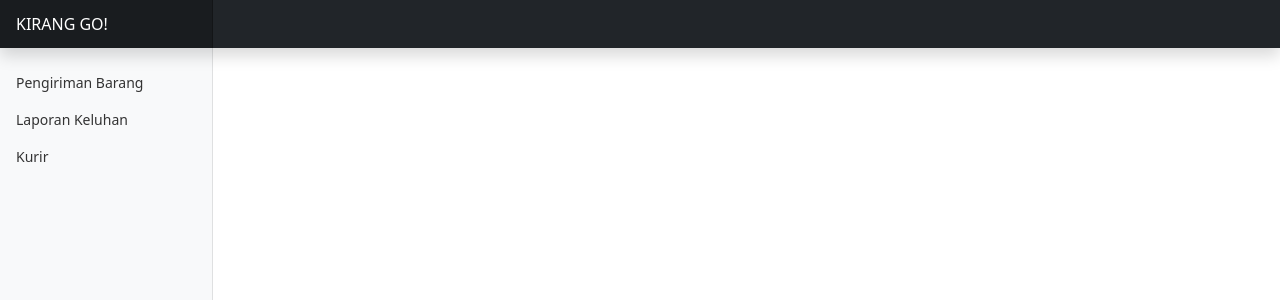
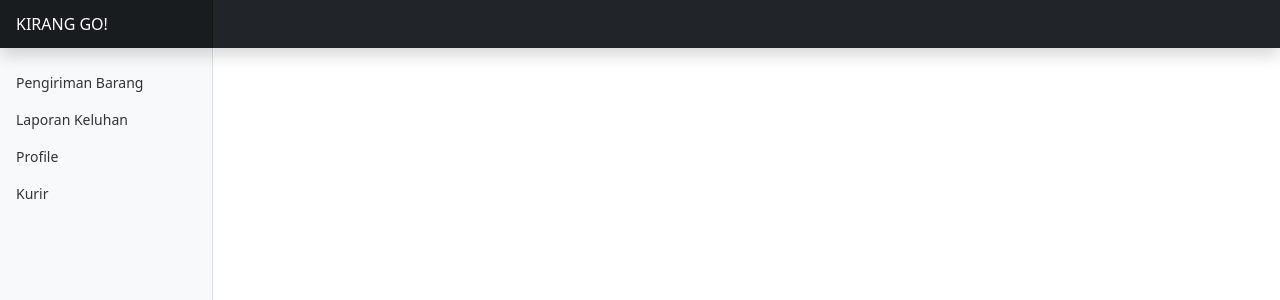
Before and after one commit to jupennkerenn/UAS_PAW_A_Frontend_A, a Vue app: page / in a window 1280 px wide. Shown: the top 300 px of the page. Built offline with nearby package versions, Linux system fonts and the light colour scheme.

Commit message:
Added profile router

```diff
--- a/src/components/DashboardLayout.vue
+++ b/src/components/DashboardLayout.vue
@@ -24,12 +24,12 @@
                                     'laporan_keluhan.index'
                             }" class="nav-link">Laporan Keluhan</router-link>
                         </li>
-                        <!-- <li class="nav-item">
+                        <li class="nav-item">
                             <router-link :to="{
                                 name:
                                     'profile.index'
                             }" class="nav-link">Profile</router-link>
-                        </li> -->
+                        </li>
                         <li class="nav-item">
                             <router-link :to="{
                                 name:
--- a/src/router.js
+++ b/src/router.js
@@ -84,6 +84,14 @@ const routes = [
                 component: () =>
                     import('@/views/Kurir/indexPage.vue'),
             },
+
+            //Profile
+            {
+                path: "/profile",
+                name: "profile.index",
+                component: () =>
+                    import('@/views/Profile/indexPage.vue'),
+            },
         ],
     },
 ]
```
